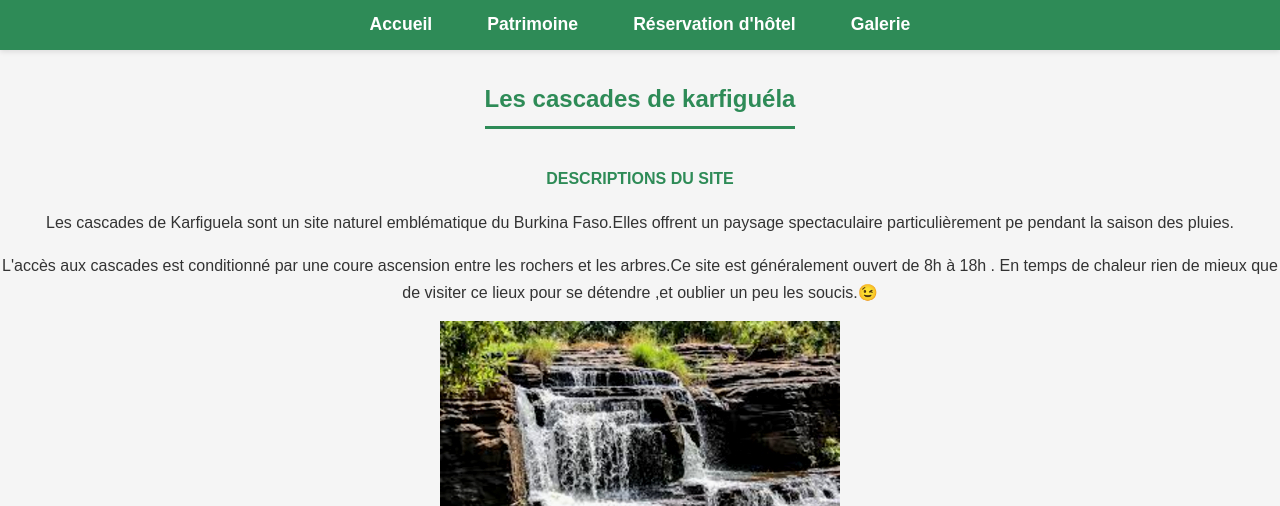
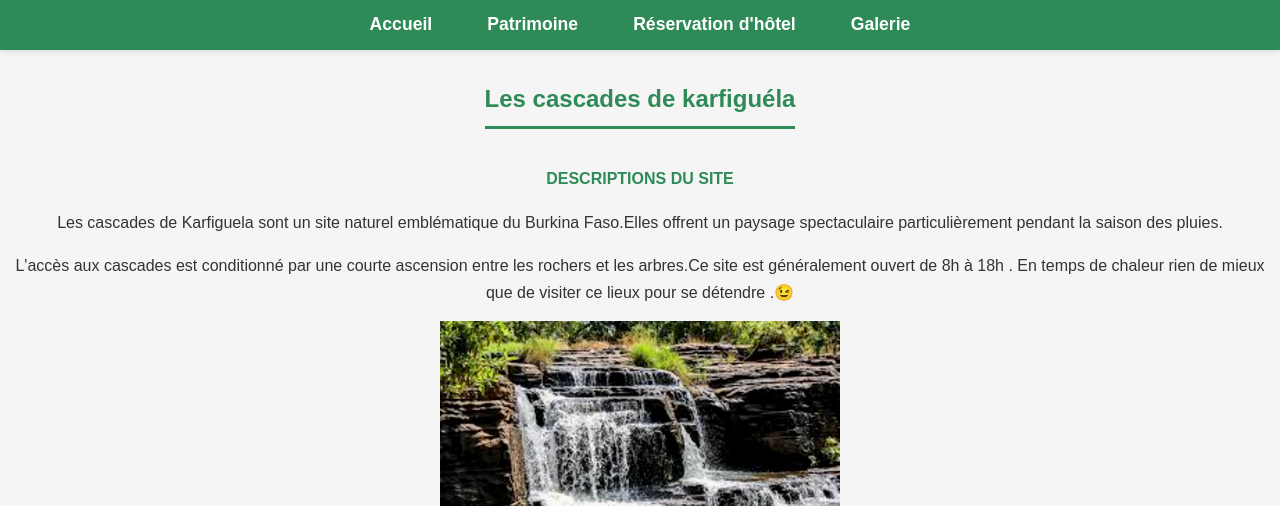
Before and after one commit to Leopoldsyj/banfsit, a plain HTML site: page cascade.html in a window 1280 px wide. Shown: the part 682-1188 px from the top of the page. Drawn offline with Linux system fonts and the light colour scheme.

Commit message:
Update cascade.html

```diff
--- a/cascade.html
+++ b/cascade.html
@@ -23,10 +23,10 @@
   <main>
     <h2>Les cascades de karfiguéla </h2>
       <p><b>DESCRIPTIONS DU SITE </b></p>
-      <p>Les cascades de Karfiguela sont un site naturel emblématique du Burkina Faso.Elles offrent un paysage spectaculaire particulièrement pe
+      <p>Les cascades de Karfiguela sont un site naturel emblématique du Burkina Faso.Elles offrent un paysage spectaculaire particulièrement
       pendant la saison des pluies.</p>
-      <p>L'accès aux cascades est conditionné par une coure ascension entre les rochers et les arbres.Ce site est généralement ouvert de 8h à 18h .
-      En temps de chaleur rien de mieux que de visiter ce lieux pour se détendre ,et oublier un peu les soucis.😉</p>
+      <p>L'accès aux cascades est conditionné par une courte ascension entre les rochers et les arbres.Ce site est généralement ouvert de 8h à 18h .
+      En temps de chaleur rien de mieux que de visiter ce lieux pour se détendre .😉</p>
       <img src="Cascadedekarfiguela.jpeg" alt="cascades de karfiguela">
       <p><b> HISTORIQUE DU SITE</b></p>
       <p>Il n'existe pas de date précise pour un phénomène naturel comme les cascades,cependant ce site à une signification particulière
```
